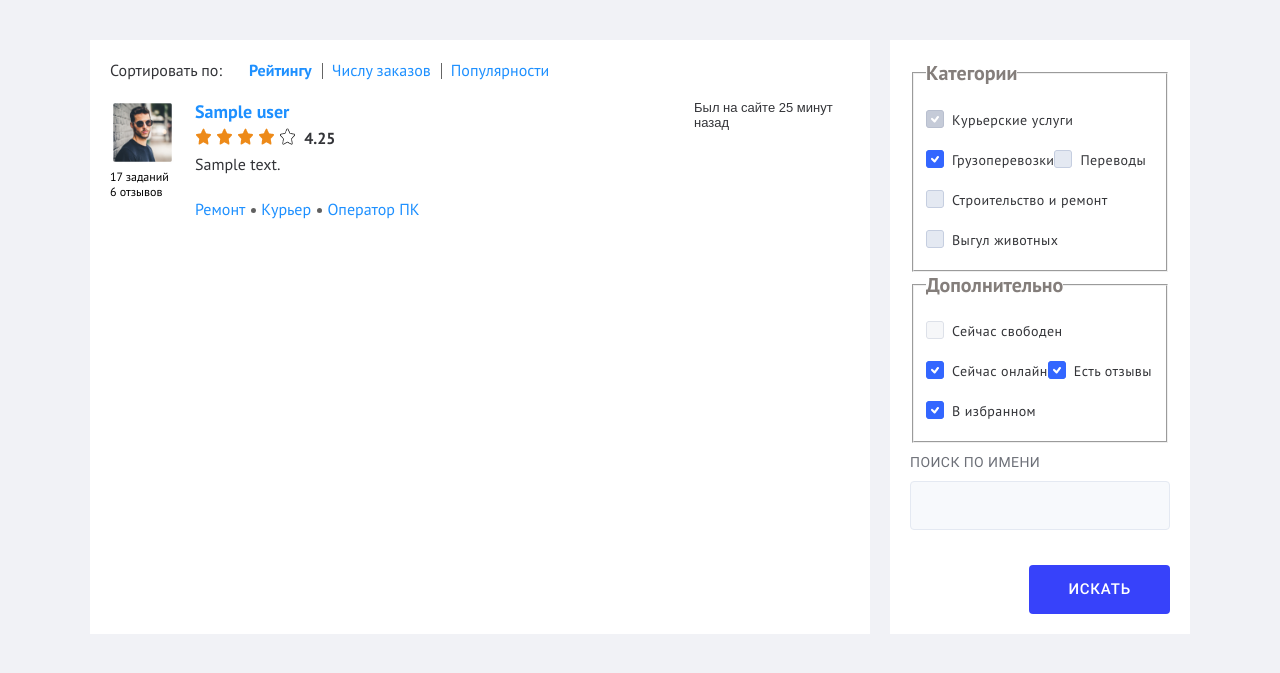
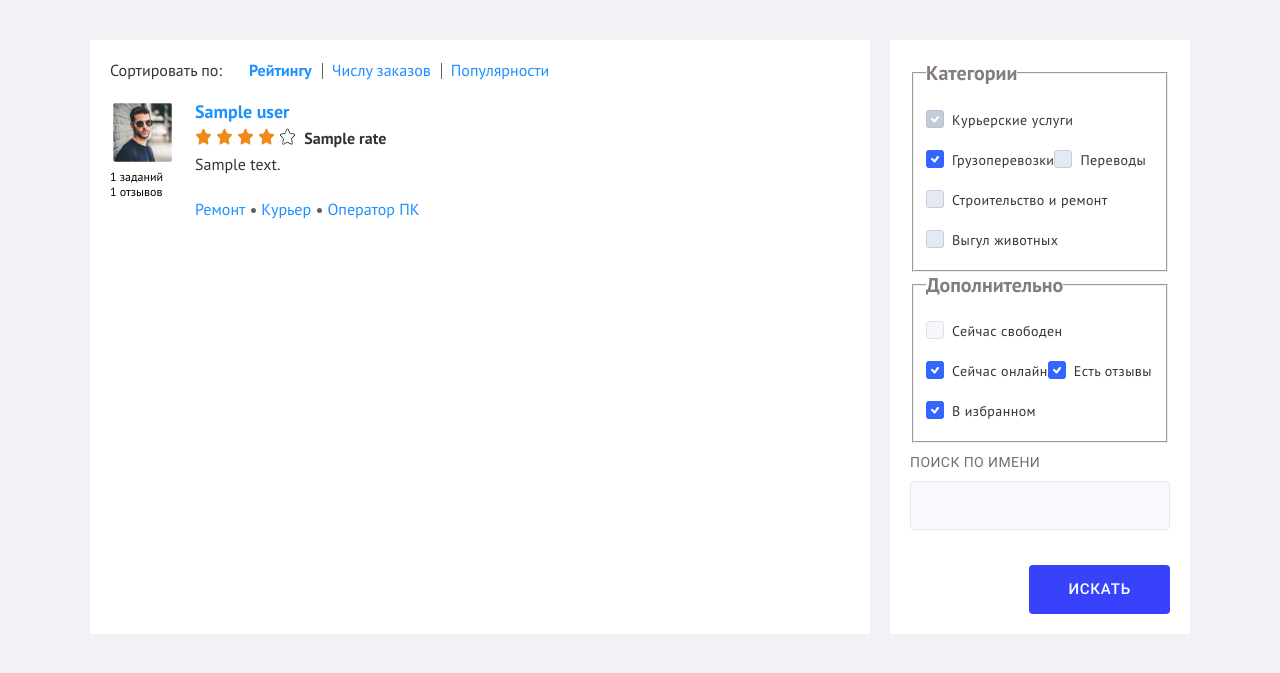
Before and after one commit to htmlacademy-yii/1367633-task-force-1, a Yii app: template frontend/views/users/index.php in a window 1280 px wide. Shown: the part 79-752 px from the top of the page. Run offline with PHP 8.4 and a stand-in for Yii, Linux system fonts and the light colour scheme; the template is opened without the code that fills it: most values are stand-ins (such as "Sample title", 1, 10 or a date in 2020); data that the repository does not hold is empty; some libraries are stand-ins or nearby versions.

Commit message:
Задания и исполнители

```diff
--- a/frontend/views/users/index.php
+++ b/frontend/views/users/index.php
@@ -23,18 +23,18 @@ $this->title = 'TaskForce';
 			<div class="feedback-card__top">
 				<div class="user__search-icon">
 					<a href="#"><img src="./img/man-glasses.jpg" width="65" height="65"></a>
-					<span>17 заданий</span>
-					<span>6 отзывов</span>
+					<span><?= count($user->tasks0); ?> заданий</span>
+					<span><?= count($user->reviews0); ?> отзывов</span>
 				</div>
 				<div class="feedback-card__top--name user__search-card">
 					<p class="link-name"><a href="#" class="link-regular"><?= $user->name; ?></a></p>
 					<span></span><span></span><span></span><span></span><span class="star-disabled"></span>
-					<b>4.25</b>
+					<b><?= $user->rate; ?></b>
 					<p class="user__search-content">
 						<?= $user->about; ?>
 					</p>
 				</div>
-				<span class="new-task__time">Был на сайте 25 минут назад</span>
+				<span class="new-task__time"><?= Yii::$app->formatter->asRelativeTime($user->last_active); ?></span>
 			</div>
 			<div class="link-specialization user__search-link--bottom">
 				<a href="#" class="link-regular">Ремонт</a>
```
Also changed, not shown: frontend/models/User.php (+14 -3 lines).
